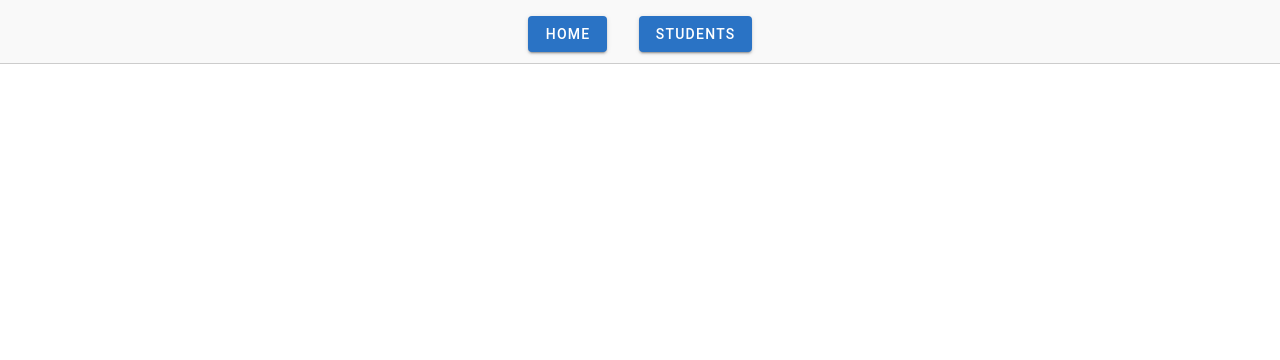
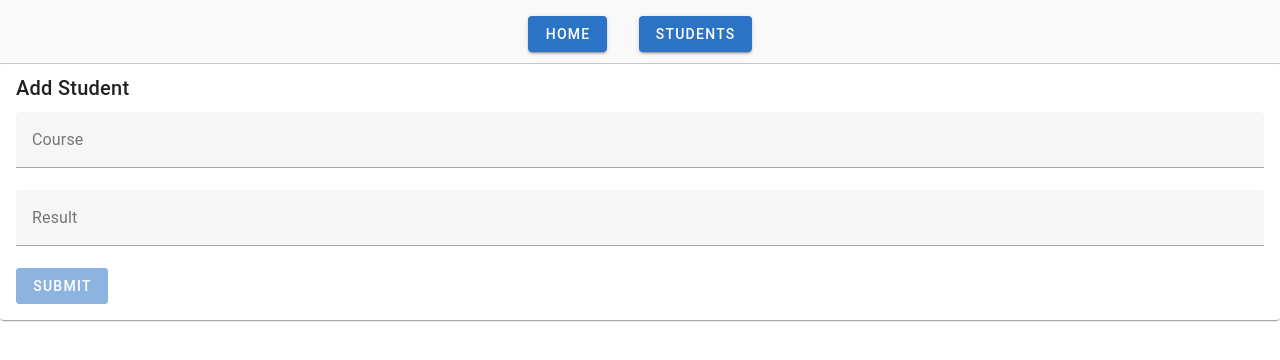
Before and after one commit to SanderBaensPXL/pe_webadv, a Vue app in the folder PeWeb/: page /add-result/1 in a window 1280 px wide. Before the commit this address had no page. Shown: the top 360 px of the page. Built offline with nearby package versions, Linux system fonts and the light colour scheme.

Commit message:
Added Post request to add a new result to the json-server

```diff
--- /dev/null
+++ b/PeWeb/src/components/AddResultComponent.vue
@@ -0,0 +1,66 @@
+<script>
+import {useResultsStore} from "@/stores/results.js";
+
+export default {
+  name: 'AddResultComponent',
+  data() {
+    return {
+      valid: true,
+      store: useResultsStore(),
+      vak: '',
+      cijfer: null,
+    };
+  },
+  methods: {
+    submit() {
+      if (this.$refs.form.validate()) {
+        const result = {
+          studentId: this.studentId,
+          vak: this.vak,
+          cijfer: parseInt(this.cijfer),
+        };
+        this.store.addResult(result);
+        this.$router.push({name: 'studentlist'});
+      }
+    },
+  },
+  props:{
+    studentId:{
+      type: Number,
+      required: true
+    }
+  }
+};
+</script>
+
+<template>
+  <v-card>
+    <v-card-title>Add Student</v-card-title>
+    <v-card-text>
+      <v-form ref="form" v-model="valid" lazy-validation>
+        <v-text-field
+            v-model="vak"
+            :rules="[v => !!v || 'Course is required',
+                     ]"
+            label="Course"
+            required
+        ></v-text-field>
+        <v-text-field
+            v-model="cijfer"
+            :rules="[
+                v => !!v || 'Result is required',
+                v => !isNaN(parseFloat(v)) && isFinite(v) || 'Result must be a number',
+                v => (parseFloat(v) >= 0 && parseFloat(v) <= 100) || 'Result must be between 0 and 100'
+             ]"
+            label="Result"
+            required
+        ></v-text-field>
+        <v-btn color="#2a73c5" :disabled="!valid" @click="submit">Submit</v-btn>
+      </v-form>
+    </v-card-text>
+  </v-card>
+</template>
+
+<style scoped>
+
+</style>
--- a/PeWeb/src/components/AddStudentComponent.vue
+++ b/PeWeb/src/components/AddStudentComponent.vue
@@ -36,13 +36,17 @@ export default {
       <v-form ref="form" v-model="valid" lazy-validation>
         <v-text-field
             v-model="firstname"
-            :rules="[v => !!v || 'First name is required']"
+            :rules="[v => !!v || 'First name is required',
+                     v => !/[^a-zA-Z0-9\s]/.test(v) || 'Input must not contain special characters',
+                     v => !/\d/.test(v) || 'Last name can not contain numbers']"
             label="First Name"
             required
         ></v-text-field>
         <v-text-field
             v-model="lastname"
-            :rules="[v => !!v || 'Last name is required']"
+            :rules="[v => !!v || 'Last name is required',
+                     v => !/[^a-zA-Z0-9\s]/.test(v) || 'Input must not contain special characters',
+                     v => !/\d/.test(v) || 'Last name can not contain numbers']"
             label="Last Name"
             required
         ></v-text-field>
--- a/PeWeb/src/components/AllStudentsComponent.vue
+++ b/PeWeb/src/components/AllStudentsComponent.vue
@@ -26,6 +26,9 @@
       <v-card :elevation="15" :height="800" :width="1000" rounded>
         <StudentResultComponent :studentId="selectedStudentId"
                                 :student-name="selectedStudentName"></StudentResultComponent>
+        <v-btn color="#2a73c5" @click="$router.push({ name: 'AddResult', params: { studentId: selectedStudentId } })">
+          Add Result
+        </v-btn>
       </v-card>
     </div>
   </div>
--- a/PeWeb/src/router/index.js
+++ b/PeWeb/src/router/index.js
@@ -2,6 +2,7 @@ import { createRouter, createWebHistory } from 'vue-router'
 import HomeView from '../views/HomeView.vue'
 import StudentListView from '../views/StudentListView.vue'
 import AddStudentView from "@/views/AddStudentView.vue";
+import AddResultView from "@/views/AddResultView.vue";
 
 const router = createRouter({
   history: createWebHistory(import.meta.env.BASE_URL),
@@ -20,6 +21,17 @@ const router = createRouter({
       path: '/add-student',
       name: 'AddStudent',
       component: AddStudentView
+    },
+    {
+      path: '/add-result',
+      name: 'AddResult',
+      component: AddResultView
+    },
+    {
+      path: '/add-result/:studentId',
+      name: 'AddResult',
+      component: AddResultView,
+      props: true,
     }
   ]
 })
--- a/PeWeb/src/stores/results.js
+++ b/PeWeb/src/stores/results.js
@@ -18,6 +18,40 @@ export const useResultsStore = defineStore('results', {
             } catch (error) {
                 this.error = error.message;
             }
+        },
+        async addResult(result) {
+            const existingResult = this.results.find(r =>
+                parseInt(r.studentId) === parseInt(result.studentId) &&
+                r.vak === result.vak
+            );
+
+            if (existingResult !== undefined) {
+                this.error = 'Result already exists.';
+                console.log("Course already exists");
+            }else{
+                try {
+
+                    const response = await fetch('http://localhost:3000/results', {
+                        method: 'POST',
+                        headers: {
+                            'Content-Type': 'application/json',
+                        },
+                        body: JSON.stringify({
+                            ...result,
+                            studentId: parseInt(result.studentId),
+                            cijfer: parseInt(result.cijfer)
+                        }),
+                    });
+                    if (!response.ok) {
+                        let status = response.status;
+                        throw new Error(`error status code ${status}`);
+                    }
+                    const newResult = await response.json();
+                    this.results.push(newResult);
+                } catch (error) {
+                    this.error = error.message;
+                }
+            }
         }
     }
 });
--- a/PeWeb/src/stores/students.js
+++ b/PeWeb/src/stores/students.js
@@ -23,7 +23,6 @@ export const useStudentsStore = defineStore('students', {
                 this.error = error.message;
             }
         },
-
         async addStudent(student) {
             try {
                 const response = await fetch('http://localhost:3000/students', {
--- /dev/null
+++ b/PeWeb/src/views/AddResultView.vue
@@ -0,0 +1,25 @@
+<template>
+  <div class="about">
+    <add-result-component :student-id="studentId"/>
+  </div>
+</template>
+
+<script>
+import AddResultComponent from "@/components/AddResultComponent.vue";
+
+export default {
+  name: 'addResults',
+  props: {
+    studentId: {
+      type: Number,
+      required: true
+    }
+  },
+  components: {
+    AddResultComponent
+  },
+}
+</script>
+
+<style>
+</style>
--- a/PeWeb/src/views/AddStudentView.vue
+++ b/PeWeb/src/views/AddStudentView.vue
@@ -8,7 +8,7 @@
 import AddStudentComponent from "@/components/AddStudentComponent.vue";
 
 export default {
-  name: 'StudentListView',
+  name: 'addStudent',
   components: {
     AddStudentComponent
   }
```
Also changed, not shown: 1 other file (tests, documents, lock files or other folders).
